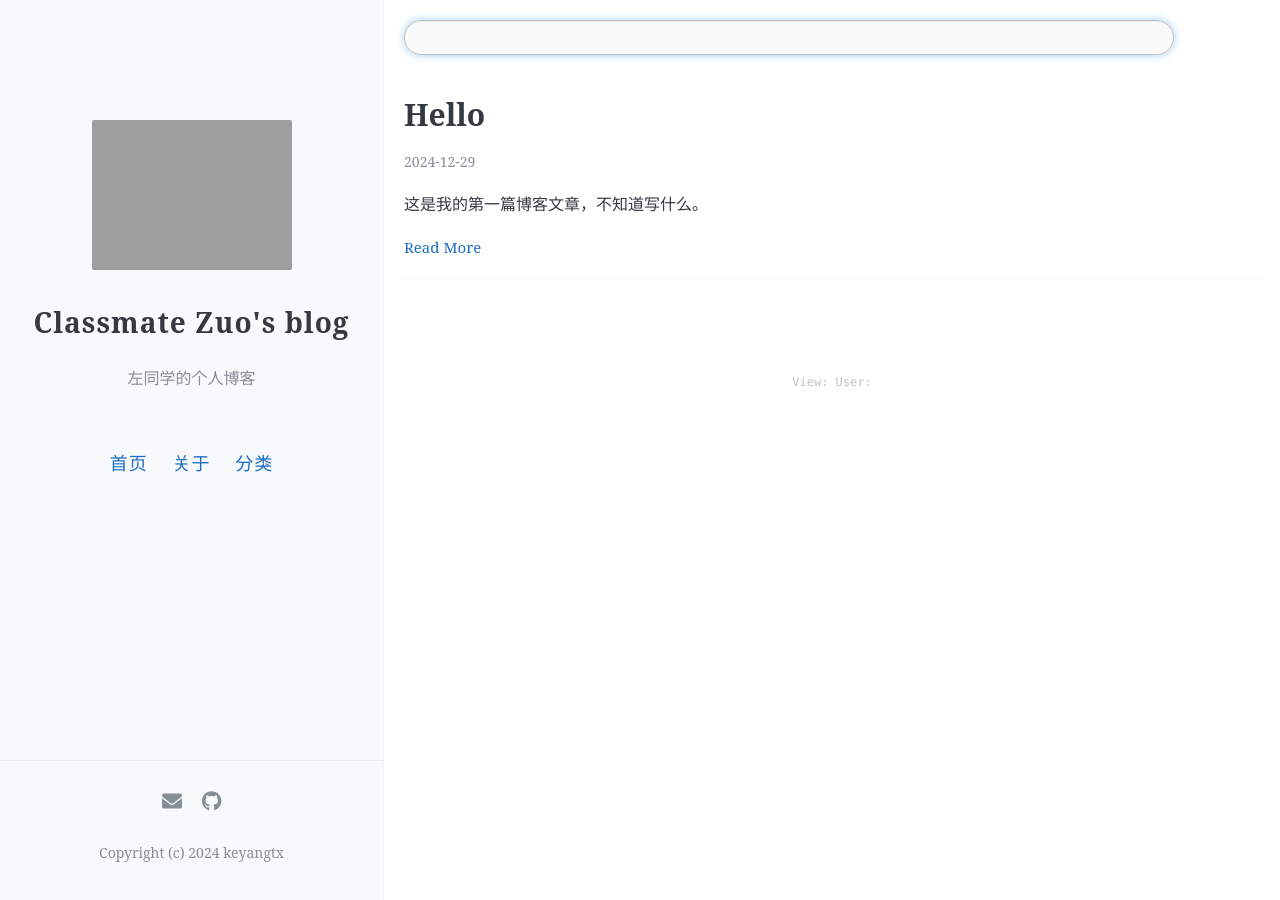
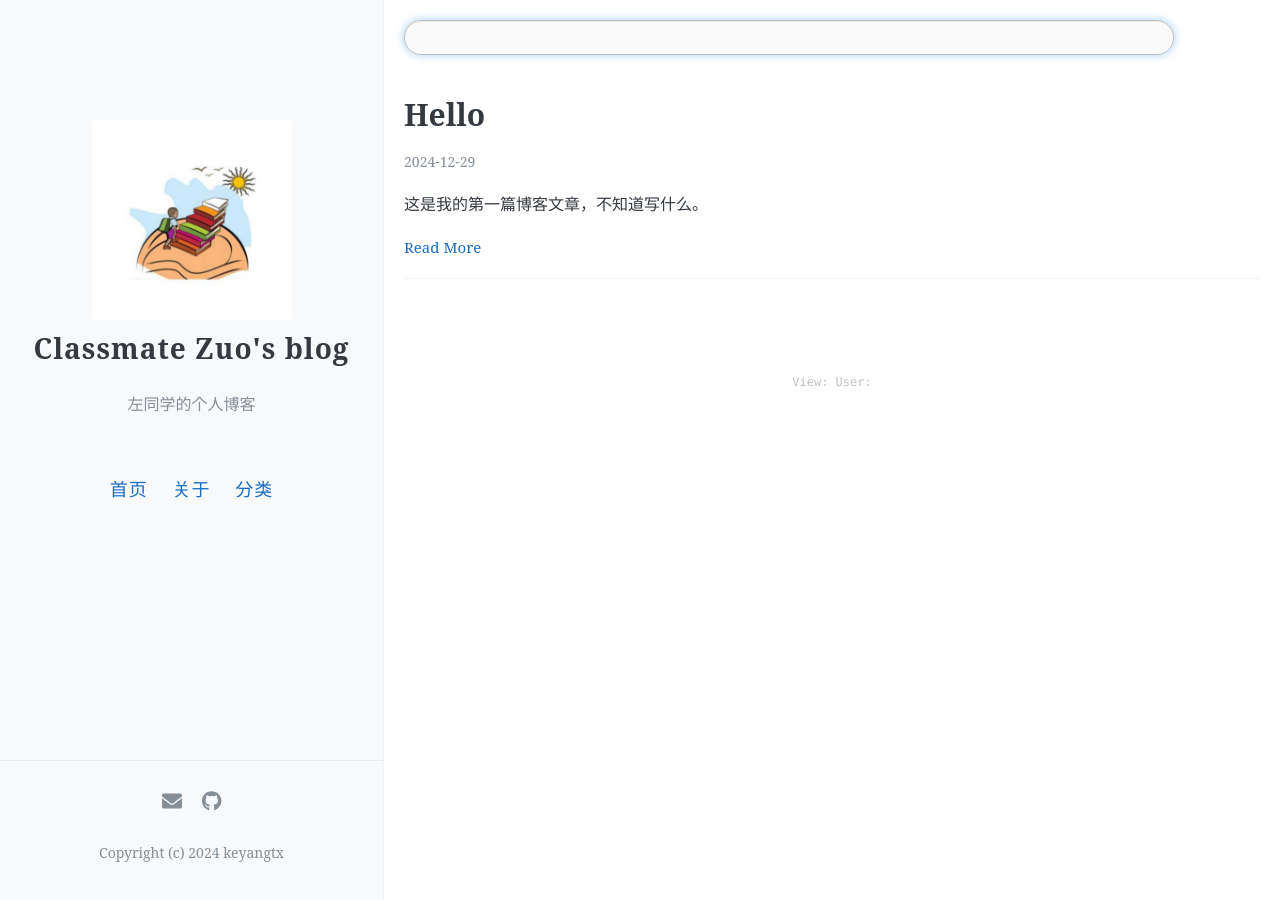
Before and after one commit to keyangtx/keyangtx.github.io, a Jekyll site: the page built from index.html, in a window 1280 px wide. Built offline with Jekyll 4.4.1, drawn with Linux system fonts in a browser that asks for light colours; the list of posts is cut into pages by our own code; comment, search, counter and statistics services are not loaded.

Commit message:
Update _config.yml

```diff
--- a/_config.yml
+++ b/_config.yml
@@ -1,7 +1,7 @@
 name: "Classmate Zuo's blog"
 description: "左同学的个人博客"
 
-avatar: https://keyangtx.github.io/images/avatar.png
+avatar: https://keyangtx.github.io/images/头像.png
 favicon: https://keyangtx.github.io/images/favicon.ico
 
 navigation:
```
